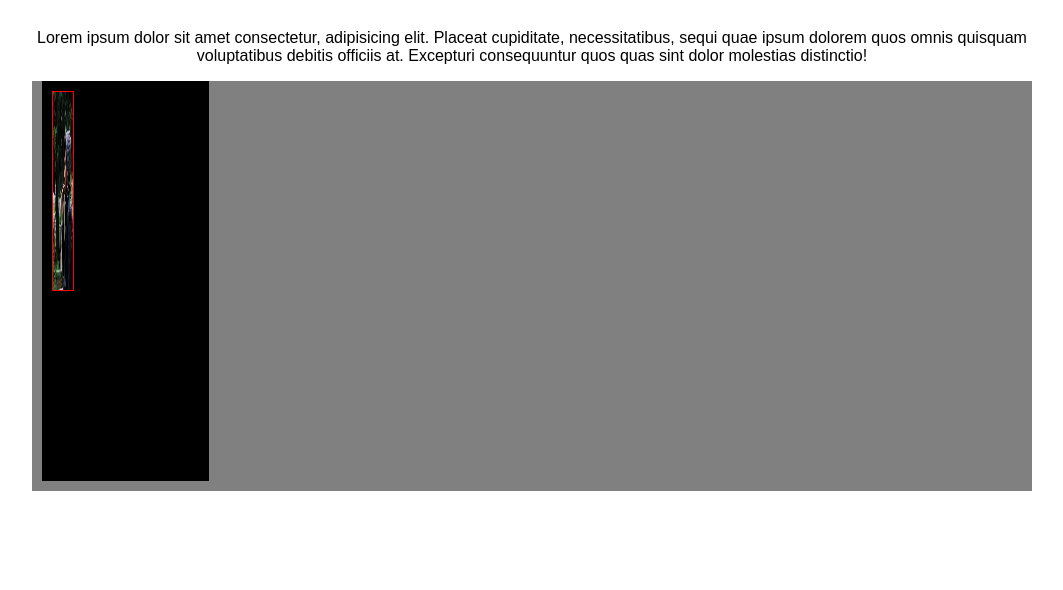
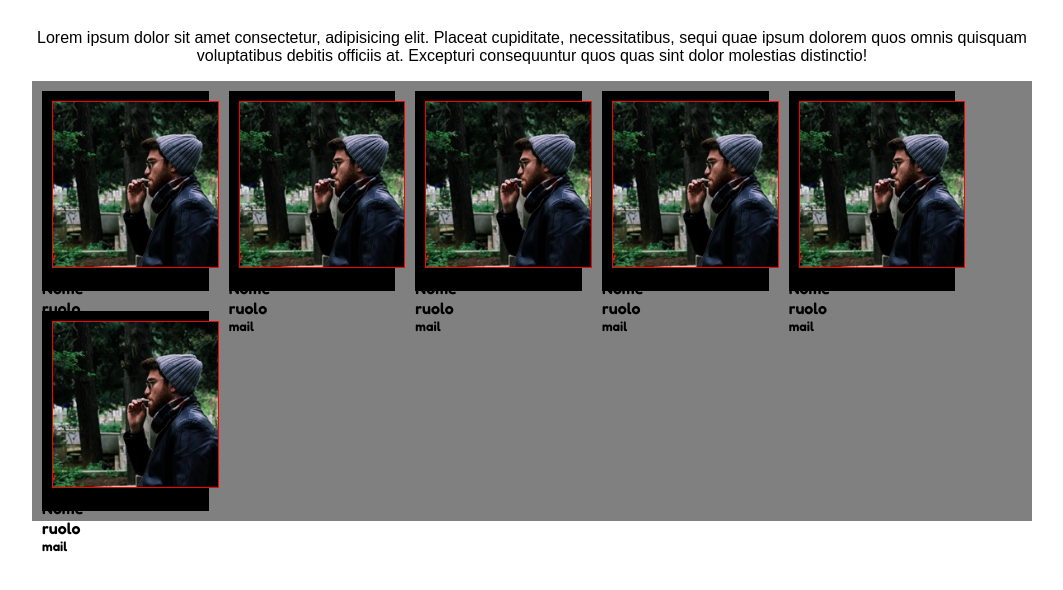
Before and after one commit to RiccardoGrande/html-css-float-cards, a plain HTML site: page assets/index.html in a window 1280 px wide. Shown: the part 74-664 px from the top of the page, without its empty margins (108-1171 px from the left). Drawn offline with Linux system fonts and the light colour scheme.

Commit message:
trying to adjust

```diff
--- a/assets/css/style.css
+++ b/assets/css/style.css
@@ -50,10 +50,11 @@ p{
 
 }
 
-.sectionimg{
+.sectionimg .icon{
 
+    float: left;
     background-color: black;
-    height: 400px;
+    height: 200px;
     margin: 10px;
     width: calc(100% / 6)
 
@@ -62,9 +63,8 @@ p{
 .icon img {
 
     float: left;
-    height: 200px;
     margin: 10px;
-    width: calc(80% / 6);
+    width: 100%;
     border: solid 1px red;
 
 
--- a/assets/index.html
+++ b/assets/index.html
@@ -36,6 +36,76 @@
 
         </section>
 
+        <section class="sectionimg">
+
+            <div class="icon">
+
+                <img src="./img/male1.png" alt="male1">
+                <span>Nome</span>
+                <h4>ruolo</h4>
+                <h5>mail</h5>
+
+
+            </div>
+
+        </section>
+
+        <section class="sectionimg">
+
+            <div class="icon">
+
+                <img src="./img/male1.png" alt="male1">
+                <span>Nome</span>
+                <h4>ruolo</h4>
+                <h5>mail</h5>
+
+
+            </div>
+
+        </section>
+
+        <section class="sectionimg">
+
+            <div class="icon">
+
+                <img src="./img/male1.png" alt="male1">
+                <span>Nome</span>
+                <h4>ruolo</h4>
+                <h5>mail</h5>
+
+
+            </div>
+
+        </section>
+
+        <section class="sectionimg">
+
+            <div class="icon">
+
+                <img src="./img/male1.png" alt="male1">
+                <span>Nome</span>
+                <h4>ruolo</h4>
+                <h5>mail</h5>
+
+
+            </div>
+
+        </section>
+
+        <section class="sectionimg">
+
+            <div class="icon">
+
+                <img src="./img/male1.png" alt="male1">
+                <span>Nome</span>
+                <h4>ruolo</h4>
+                <h5>mail</h5>
+
+
+            </div>
+
+        </section>
+
 
 
 
```
